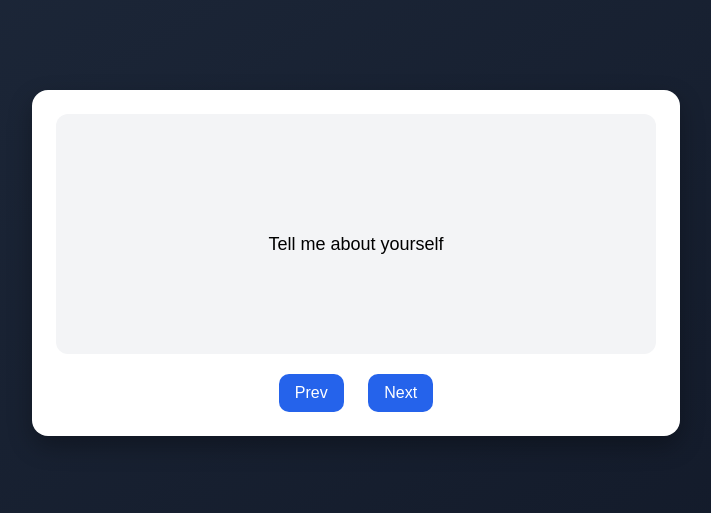
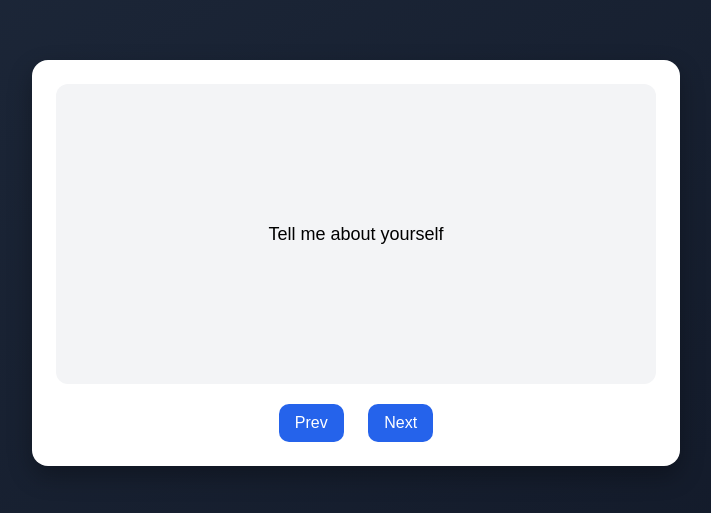
Before and after one commit to joshuaannor/devops-flashcards-study, a plain HTML site: page index.html in a window 1280 px wide. Shown: the part 137-650 px from the top of the page, without its empty margins (284-995 px from the left). Drawn offline with Linux system fonts and the light colour scheme.

Commit message:
Update index.html

```diff
--- a/index.html
+++ b/index.html
@@ -27,19 +27,19 @@
     }
     .card {
       cursor: pointer;
-      min-height: 200px;
-      display: flex;
-      align-items: center;
-      justify-content: center;
-      padding: 20px;
+      width: 100%;
+      height: 300px;
       border-radius: 12px;
       background: #f3f4f6;
       margin-bottom: 20px;
       font-size: 18px;
       perspective: 1000px;
+      overflow: hidden;
+      position: relative;
     }
     .card-inner {
       width: 100%;
+      height: 100%;
       transition: transform 0.6s;
       transform-style: preserve-3d;
       position: relative;
@@ -50,7 +50,15 @@
     .card-front, .card-back {
       position: absolute;
       width: 100%;
+      height: 100%;
       backface-visibility: hidden;
+      display: flex;
+      justify-content: center;
+      align-items: center;
+      padding: 20px;
+      overflow-y: auto;
+      box-sizing: border-box;
+      text-align: left;
     }
     .card-back {
       transform: rotateY(180deg);
@@ -64,6 +72,8 @@
       border-radius: 10px;
       cursor: pointer;
       margin: 0 10px;
+      z-index: 10;
+      position: relative;
     }
     button:hover {
       background: #1d4ed8;
```
